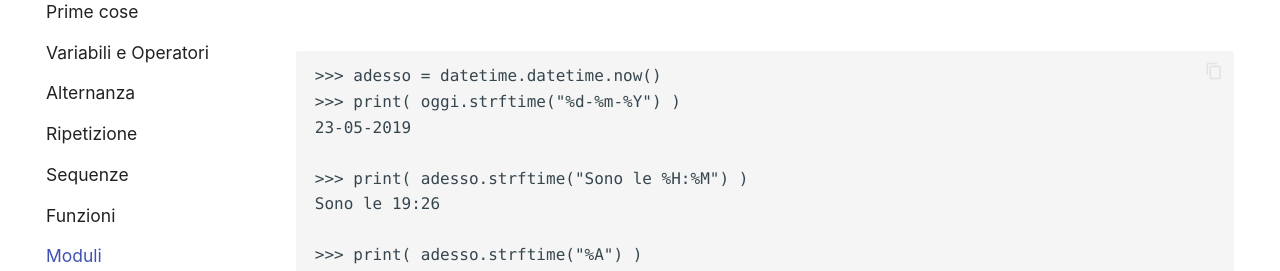
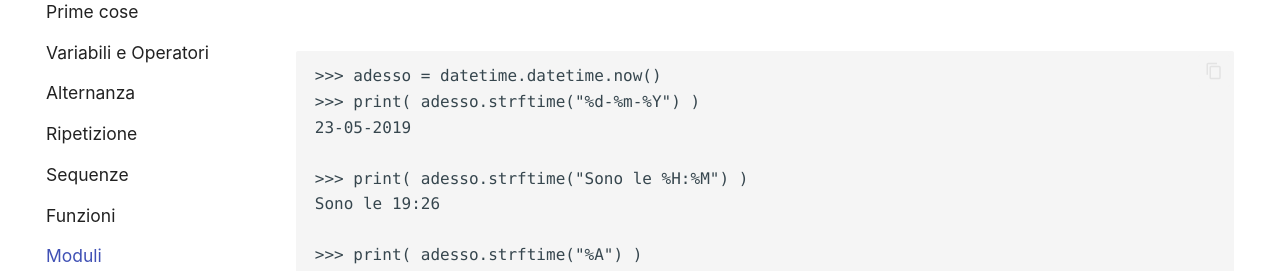
Before and after one commit to adjamhub/pyhandouts, an MkDocs documentation site: the page built from docs/basics/106_mod.md, in a window 1280 px wide and 900 px high, scrolled down 18919 px. Shown: the part 194-465 px from the top of the window. Built offline with MkDocs 1.6.1 and Material for MkDocs 9.7.7, drawn with Linux system fonts in a browser that asks for light colours; some of the changed text lies outside the part shown.

Commit message:
typo fixes

```diff
--- a/docs/basics/106_mod.md
+++ b/docs/basics/106_mod.md
@@ -727,7 +727,7 @@ Qualche esempio è meglio di molte spiegazioni:
 
 
     >>> adesso = datetime.datetime.now()
-    >>> print( oggi.strftime("%d-%m-%Y") )
+    >>> print( adesso.strftime("%d-%m-%Y") )
     23-05-2019
 
     >>> print( adesso.strftime("Sono le %H:%M") )
```
Also changed, not shown: docs/basics/101_var.md (+2 -2 lines).
